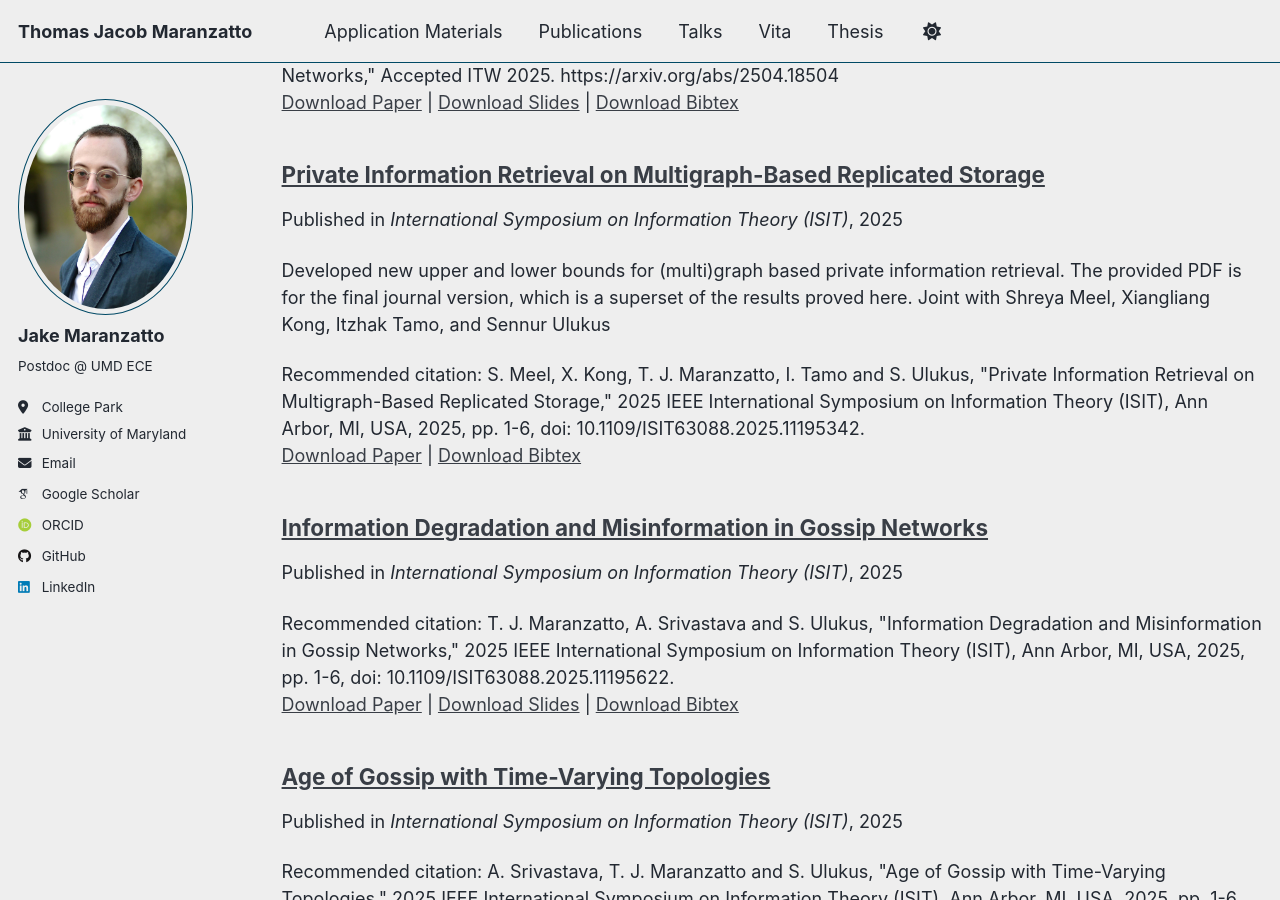
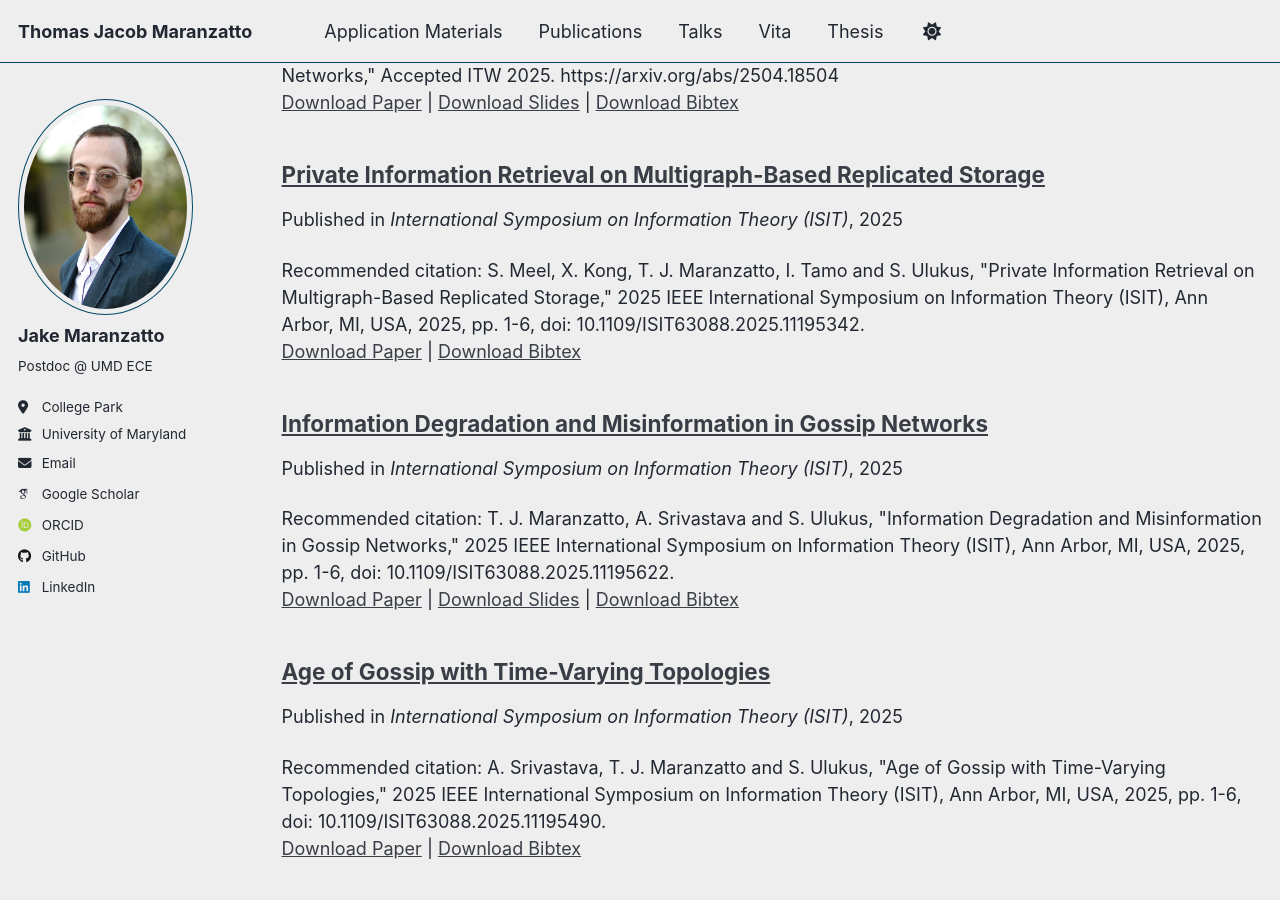
Before and after one commit to TMaranzatto/TMaranzatto.github.io, a Jekyll site: the page built from _pages/publications.html, in a window 1280 px wide and 900 px high, scrolled down 979 px. Built offline with Jekyll 4.4.1, drawn with Linux system fonts in a browser that asks for light colours; some web fonts are replaced; a script that is not in the unit is left out.

Commit message:
Update Private-Information-Retrieval-on-Multigraph-Based-Replicated-Storage.md

```diff
--- a/_publications/Private-Information-Retrieval-on-Multigraph-Based-Replicated-Storage.md
+++ b/_publications/Private-Information-Retrieval-on-Multigraph-Based-Replicated-Storage.md
@@ -8,7 +8,7 @@ category: conferences
 
 permalink: /publication/2025-06-22-PIR-multi
 
-excerpt: 'Developed new upper and lower bounds for (multi)graph based private information retrieval.  The provided PDF is for the final journal version, which is a superset of the results proved here. Joint with Shreya Meel, Xiangliang Kong, Itzhak Tamo, and Sennur Ulukus'
+excerpt: ''
 
 date: 2025-06-22
 
```
